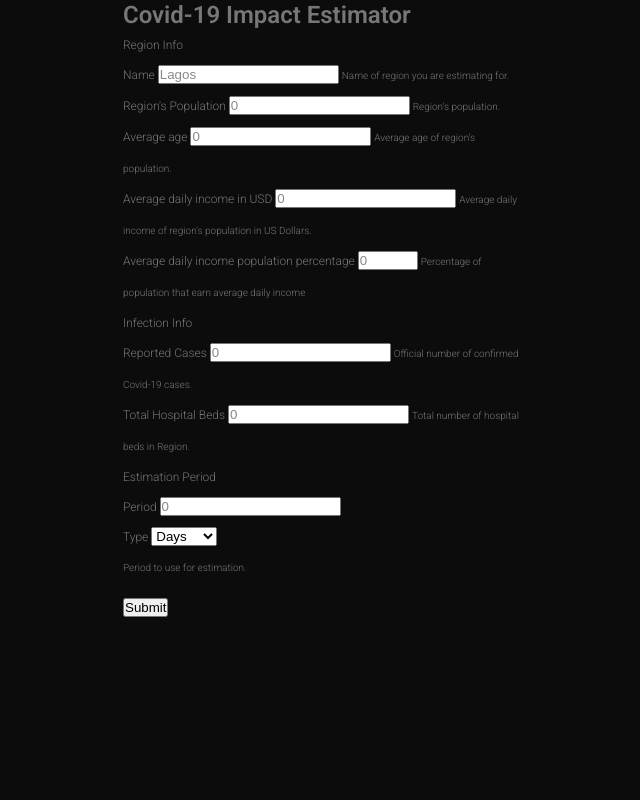
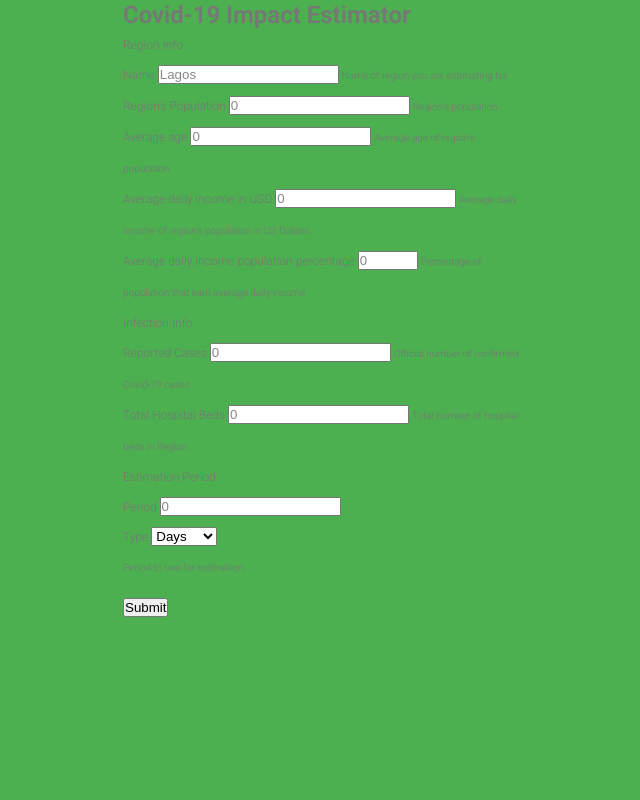
Before and after one commit to patbpm/convid19estimator, a Django app: page / in a window 1280 px wide. Shown: the whole page, without its empty margins (317-957 px from the left). Run offline with Django 3.2, Linux system fonts and the light colour scheme.

Commit message:
fixing style 7

```diff
--- a/templates/base.html
+++ b/templates/base.html
@@ -10,13 +10,7 @@
     <meta name="description" content="This is an example of app that estimate the impact of convid -19. The esult provide the severe and the normal impact.">
     <title>{% block title %} HOME | Welcome {% endblock %}</title>
     <link rel="stylesheet" href="{% static 'convidapp/css/index.css' %}" >
-    <style>
-        body {
-            background: linear-gradient(rgba(7, 7, 7, 0.8), rgba(7, 7, 7, 0.8));
-            background-color: #202020;
-            background-size: cover;
-        }
-    </style>
+
 </head>
 <body >
 
```
